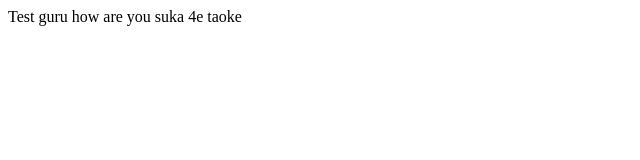
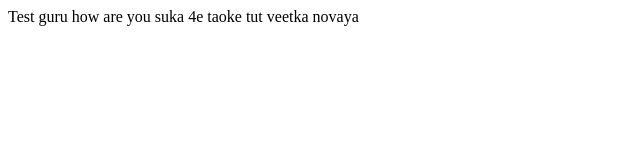
Before and after one commit to joking785/learntemplate, a plain HTML site: page index.html in a window 1280 px wide. Shown: the whole page, without its empty margins (0-640 px from the left). Drawn offline with Linux system fonts and the light colour scheme.

Commit message:
nuvetkaest

```diff
--- a/index.html
+++ b/index.html
@@ -12,7 +12,7 @@
             Test guru how are you
         </a>
         <a>
-            suka 4e taoke
+            suka 4e taoke tut veetka novaya
         </a>
     </footer>
 </body>
```
